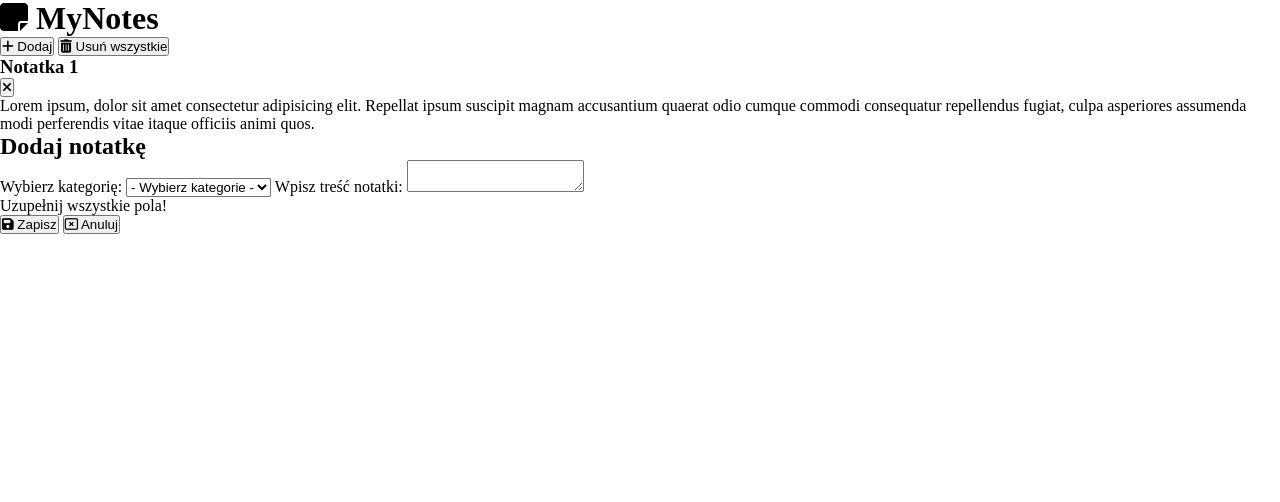
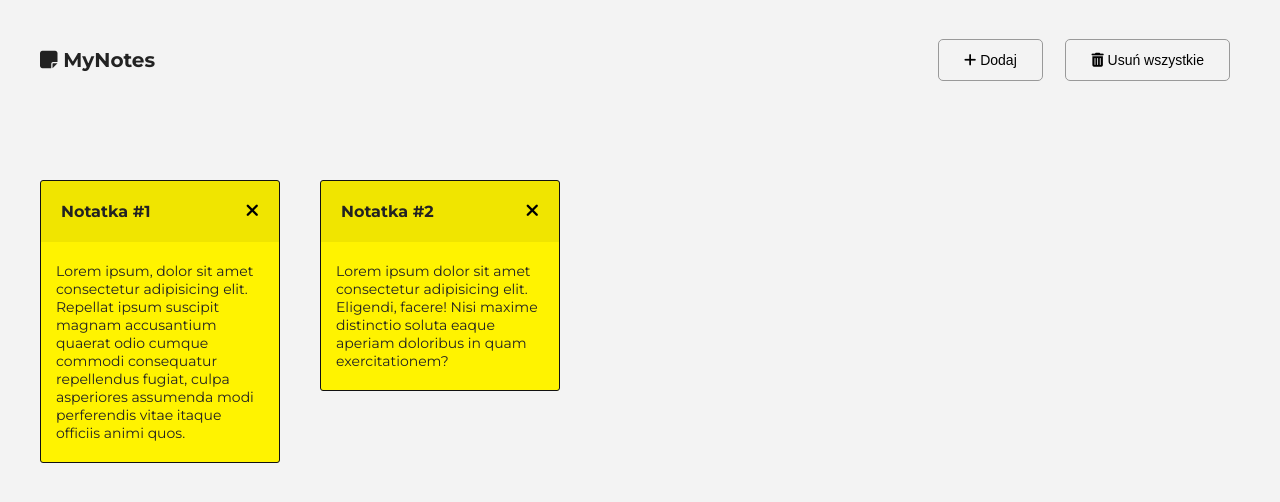
Before and after one commit to SilentN0rth/MyNotes, a plain HTML site: page index.html in a window 1280 px wide. Drawn offline with Linux system fonts and the light colour scheme.

Commit message:
Second commit, created CSS structure.

```diff
--- a/index.html
+++ b/index.html
@@ -18,14 +18,14 @@
     <div class="menu">
         <h1><i class="fas fa-sticky-note"></i> MyNotes</h1>
         <div class="menu__buttons">
-            <button class="menu__buttons-add icon"><i class="fas fa-plus"></i> Dodaj</button>
-            <button class="menu__buttons-delete icon"><i class="fas fa-trash-alt"></i> Usuń wszystkie</button>
+            <button class="btn menu__buttons-add icon"><i class="fas fa-plus"></i> Dodaj</button>
+            <button class="btn menu__buttons-delete icon"><i class="fas fa-trash-alt"></i> Usuń wszystkie</button>
         </div>
     </div>
     <div class="note-area">
         <div class="note-area__note">
             <div class="note-area__header">
-                <h3 class="note-area__header-title">Notatka 1</h3>
+                <h3 class="note-area__header-title">Notatka #1</h3>
                 <button class="note-area__header-delete">
                     <i class="fas fa-times icon"></i>
                 </button>
@@ -34,6 +34,18 @@
                 <p>Lorem ipsum, dolor sit amet consectetur adipisicing elit. Repellat ipsum suscipit magnam accusantium
                     quaerat odio cumque commodi consequatur repellendus fugiat, culpa asperiores assumenda modi
                     perferendis vitae itaque officiis animi quos.</p>
+            </div>
+        </div>
+        <div class="note-area__note">
+            <div class="note-area__header">
+                <h3 class="note-area__header-title">Notatka #2</h3>
+                <button class="note-area__header-delete">
+                    <i class="fas fa-times icon"></i>
+                </button>
+            </div>
+            <div class="note-area__body">
+                <p>Lorem ipsum dolor sit amet consectetur adipisicing elit. Eligendi, facere! Nisi maxime distinctio
+                    soluta eaque aperiam doloribus in quam exercitationem?</p>
             </div>
         </div>
     </div>
@@ -49,10 +61,10 @@
         </select>
         <label for="text">Wpisz treść notatki: </label>
         <textarea id="text"></textarea>
-        <p class="error">Uzupełnij wszystkie pola!</p>
+        <p class="note__panel-error">Uzupełnij wszystkie pola!</p>
         <div class="note__panel-buttons">
-            <button class="save icon"><i class="fas fa-save"></i> Zapisz</button>
-            <button class="cancel icon"><i class="far fa-window-close"></i> Anuluj</button>
+            <button class="btn save icon"><i class="fas fa-save"></i> Zapisz</button>
+            <button class="btn cancel icon"><i class="far fa-window-close"></i> Anuluj</button>
         </div>
     </div>
 
--- a/scss/style.scss
+++ b/scss/style.scss
@@ -5,3 +5,121 @@
 	padding: 0;
 	margin: 0;
 }
+
+html {
+	font-size: 62.5%;
+}
+
+body {
+	height: 100vh;
+	font-family: 'Montserrat', sans-serif;
+	background-color: rgb(243, 243, 243);
+	color: #222;
+	.btn {
+		padding: 12px 25px;
+		margin-right: 10px;
+		background: none;
+		border: 1px solid #999;
+		border-radius: 5px;
+		font-size: 1.4rem;
+		cursor: pointer;
+		transition: background-color 0.3s, color 0.3s;
+		&:hover {
+			background-color: #333;
+			color: #ddd;
+		}
+	}
+	.menu {
+		display: flex;
+		justify-content: space-between;
+		align-items: center;
+		padding: 40px;
+		height: 120px;
+		&__buttons {
+			&-add {
+				margin-right: 20px;
+			}
+		}
+	}
+	.note-area {
+		display: flex;
+		align-items: start;
+		flex-wrap: wrap;
+		padding: 20px;
+		&__note {
+			margin: 40px 20px;
+			width: 240px;
+			background-color: rgb(255, 243, 0);
+			border: 1px solid #111;
+			border-radius: 3px;
+		}
+
+		&__header {
+			display: flex;
+			justify-content: space-between;
+			align-items: center;
+			padding: 20px;
+			background-color: rgba(0, 0, 0, 0.06);
+			&-title {
+				font-size: 1.6rem;
+			}
+			&-delete {
+				background: none;
+				font-size: 1.8rem;
+				border: none;
+				cursor: pointer;
+			}
+		}
+		&__body {
+			padding: 20px 15px;
+			font-size: 1.4rem;
+		}
+	}
+
+	.note {
+		&__panel {
+			// display: flex;
+			display: none;
+			justify-content: center;
+			align-items: center;
+			flex-direction: column;
+			position: absolute;
+			top: 50%;
+			left: 50%;
+			translate: -50%;
+			padding: 40px 0;
+			width: 600px;
+			background-color: #fff;
+			box-shadow: 0 0 10px #111;
+			border-radius: 5px;
+			&-heading {
+				margin-bottom: 20px;
+				text-transform: uppercase;
+			}
+			label {
+				margin-bottom: 10px;
+			}
+
+			#text,
+			#category {
+				margin-bottom: 20px;
+				padding: 10px 20px;
+				max-width: 90%;
+				min-width: 90%;
+				max-height: 300px;
+				border-radius: 8px;
+				border: 1px solid #111;
+			}
+
+			#text {
+				min-height: 150px;
+				font-size: 1.4rem;
+			}
+			&-error {
+				margin-bottom: 20px;
+				color: red;
+				visibility: hidden;
+			}
+		}
+	}
+}
```
Also changed, not shown: css/style.css, 1 other file.
